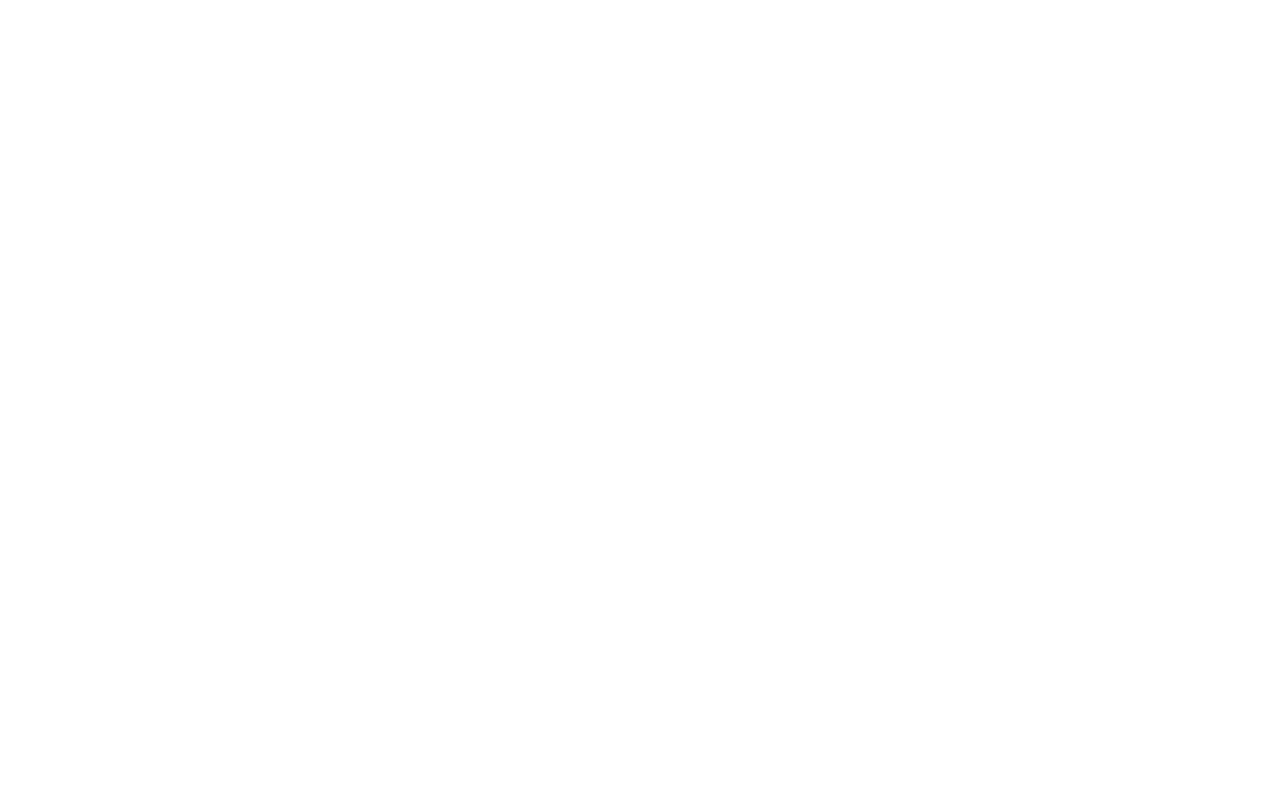
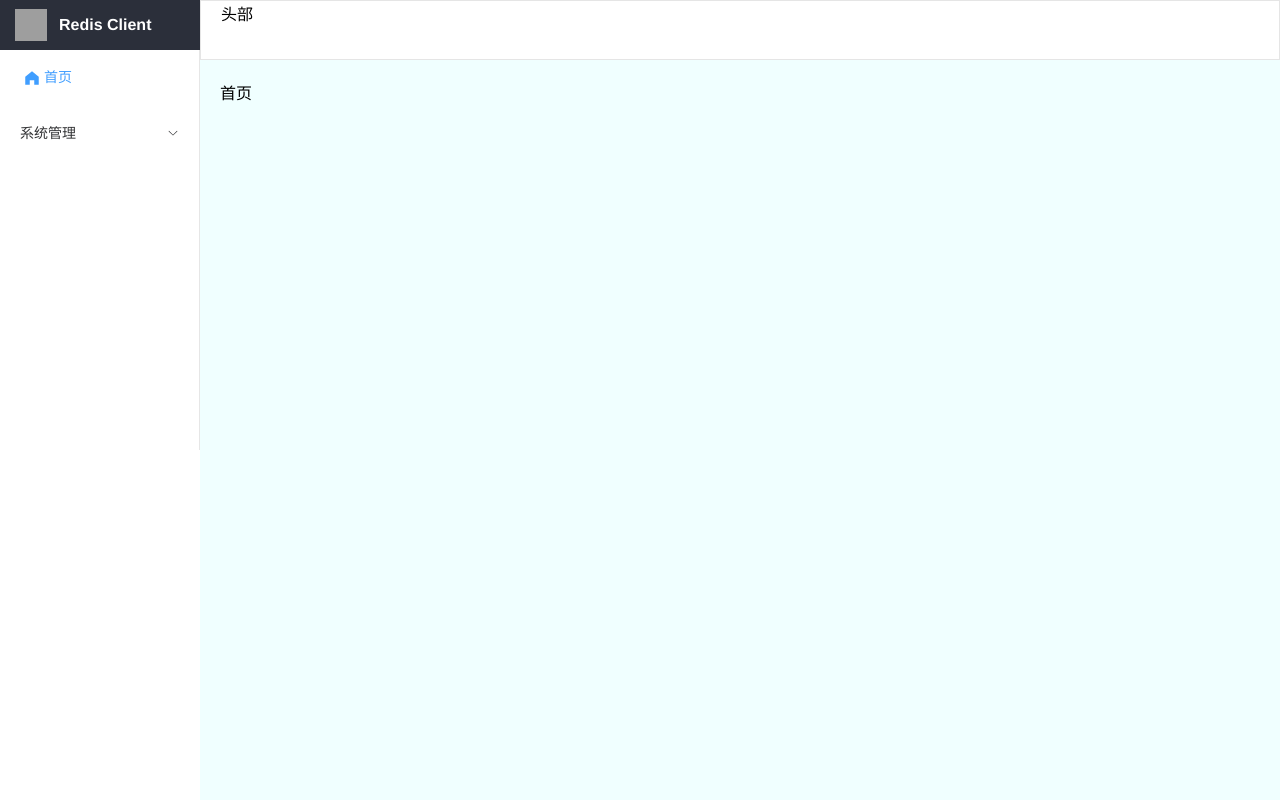
Before and after one commit to suhanyujie/admin-ui1, a Vue app: page /dashboard in a window 1280 px wide. Before the commit this address had no page. Built offline with nearby package versions, Linux system fonts and the light colour scheme; grey boxes are pictures that could not be loaded.

Commit message:
路由的跳转和文档

```diff
--- /dev/null
+++ b/src/components/dashboard/Index.vue
@@ -0,0 +1,8 @@
+<template>
+  <div>首页</div>
+</template>
+<script setup lang='ts'>
+import {ref, reactive} from 'vue'
+</script>
+<style lang='scss' scoped>
+</style>
--- a/src/layout/index.vue
+++ b/src/layout/index.vue
@@ -12,7 +12,9 @@ import MenuBar from '@/layout/menu/MenuBar.vue';
             <el-header class="header">
                 <Head></Head>
             </el-header>
-            <el-main class="main">Main</el-main>
+            <el-main class="main">
+                <router-view></router-view>
+            </el-main>
         </el-container>
     </el-container>
 </template>
--- a/src/layout/menu/MenuBar.vue
+++ b/src/layout/menu/MenuBar.vue
@@ -4,14 +4,16 @@
         <el-menu
             @open="handleOpen"
             @close="handleClose"
-            default-active="1"
+            :default-active="activeIndex"
             class="el-menu-vertical-demo"
+            router="true"
         >
             <MenuItem :menuList="menuList"></MenuItem>
         </el-menu>
     </el-col>
 </template>
 <script setup lang="ts">
+import { useRoute } from 'vue-router';
 import MenuItem from './MenuItem.vue';
 import MenuLogo from './MenuLogo.vue';
 import {
@@ -20,7 +22,14 @@ import {
     Menu as IconMenu,
     Setting,
 } from '@element-plus/icons-vue'
-import { reactive } from 'vue';
+import { ref, computed, reactive } from 'vue';
+
+// useRoute 获取当前路由
+const route = useRoute()
+const activeIndex = computed(()=>{
+    const {path} = route
+    return path
+})
 
 // 菜单数据
 let menuList = reactive([
@@ -29,7 +38,7 @@ let menuList = reactive([
         component: 'Layout',
         meta: {
             title: '首页',
-            icon: "el-icon-s-home",
+            icon: "HomeFilled",
             roles: ['sys:manage']
         },
         children: []
@@ -45,7 +54,7 @@ let menuList = reactive([
         },
         children: [
             {
-                path: '/department',
+                path: '/system/department',
                 component: '/system/department/department',
                 alwaysShow: false,
                 name: "department",
--- a/src/layout/menu/MenuItem.vue
+++ b/src/layout/menu/MenuItem.vue
@@ -1,15 +1,22 @@
 <template>
     <template v-for="menu in menuList" :key="menu.path">
-        <el-sub-menu v-if="menu.children && menu.children.length > 0" index="menu.path">
+        <el-sub-menu v-if="menu.children && menu.children.length > 0" :index="menu.path">
             <template #title>
-                <el-icon :class="menu.meta.icon"></el-icon>
-                <span>{{menu.meta.title}}</span>
+                <i
+                    v-if="menu.meta.icon && menu.meta.icon.includes('el-icon')"
+                    :class="menu.meta.icon"
+                ></i>
+                <!-- 动态组件使用方式 -->
+                <component v-else :is="menu.meta.icon" class="icons"></component>
+                <span>{{ menu.meta.title }}</span>
             </template>
             <menu-item :menuList="menu.children"></menu-item>
         </el-sub-menu>
-        <el-menu-item v-else index="menu.path">
-            <el-icon :class="menu.meta.icon"></el-icon>
-            <span>{{menu.meta.title}}</span>
+        <el-menu-item v-else :index="menu.path">
+            <i v-if="menu.meta.icon && menu.meta.icon.includes('el-icon')" :class="menu.meta.icon"></i>
+            <!-- 动态组件使用方式 -->
+            <component v-else :is="menu.meta.icon" class="icons"></component>
+            <span>{{ menu.meta.title }}</span>
         </el-menu-item>
     </template>
 </template>
@@ -18,5 +25,8 @@ defineProps(['menuList'])
 
 </script>
 <style lang="scss" scoped>
-
+.icons {
+    width: 24px;;
+    height: 18px;
+}
 </style>
--- a/src/main.ts
+++ b/src/main.ts
@@ -5,10 +5,23 @@ import { store, key } from '@/store/index'
 
 import ElementPlus from 'element-plus'
 import 'element-plus/dist/index.css'
+import * as Icons from "@element-plus/icons-vue"
 
+const app = createApp(App)
 
-createApp(App).
+app.
     use(router).
     use(store, key).
     use(ElementPlus).
     mount('#app')
+
+// 全局注册 icon 组件
+// typeof 获取一个对象的类型
+type iconTp = typeof Icons
+// keyof 获取某种类型的所有键（key），返回的类型是联合类型
+type keyUnion = keyof iconTp
+
+Object.keys(Icons).forEach((key) => {
+    // app.component(key, Icons[key as keyof typeof Icons])
+    app.component(key, Icons[key as keyUnion])
+})
--- a/src/router/index.ts
+++ b/src/router/index.ts
@@ -4,9 +4,21 @@ import Layout from '@/layout/index.vue'
 const routes: Array<RouteRecordRaw> = [
     {
         path: '/',
-        name: 'home',
         component: Layout,
-    }
+        redirect: '/dashboard',
+        children: [
+            {
+                path: '/dashboard',
+                component: () => import('@/components/dashboard/Index.vue'),
+                name: 'dashboard',
+                meta: {
+                    title: '首页',
+                    icon: '#icondashboard',
+                }
+            }
+        ]
+    },
+
 ]
 
 // 创建路由
```
Also changed, not shown: 2 other files (tests, documents, lock files or other folders).
